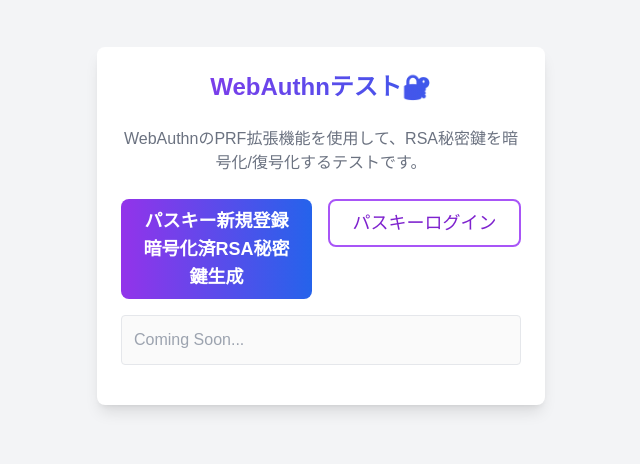
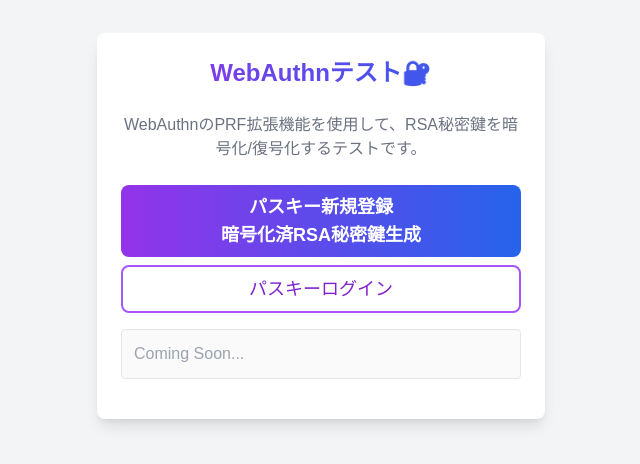
Before and after one commit to taizo-pro/webauthn-test, a Next.js app: page / in a window 1280 px wide. Shown: the part 174-638 px from the top of the page, without its empty margins (319-959 px from the left). Built offline with nearby package versions, Linux system fonts and the light colour scheme.

Commit message:
UIの改善: WebAuthnテストのレイアウトを調整し、ボタンの配置を変更

```diff
--- a/src/app/page.tsx
+++ b/src/app/page.tsx
@@ -307,7 +307,7 @@
 					WebAuthnのPRF拡張機能を使用して、RSA秘密鍵を暗号化/復号化するテストです。
 				</p>
 				<div className="space-y-4">
-					<div className="flex flex-col sm:flex-row gap-4">
+					<div className="flex-col sm:flex-row gap-4 space-y-2">
 						<button
 							type="button"
 							onClick={handleRegister}
```
